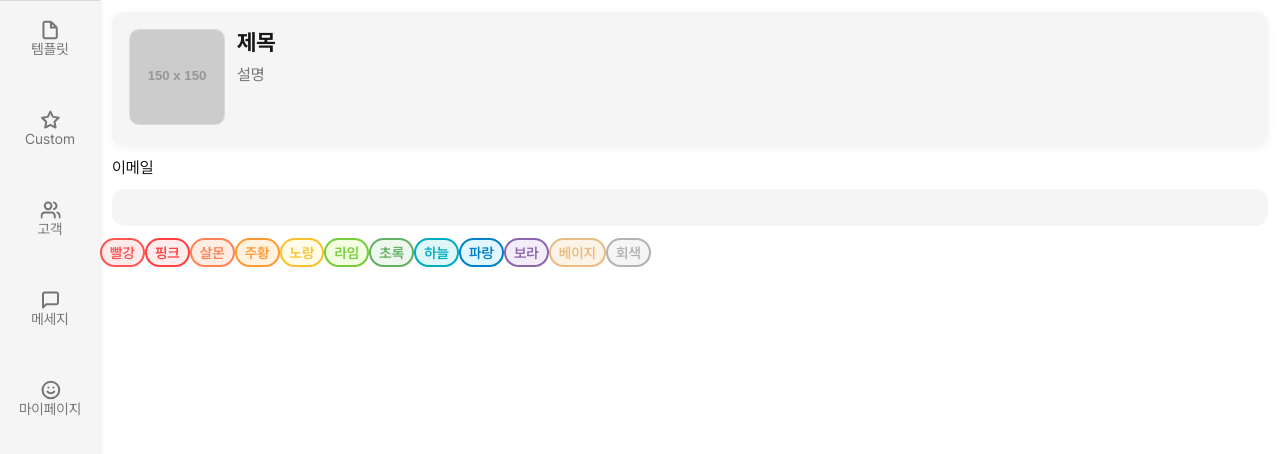
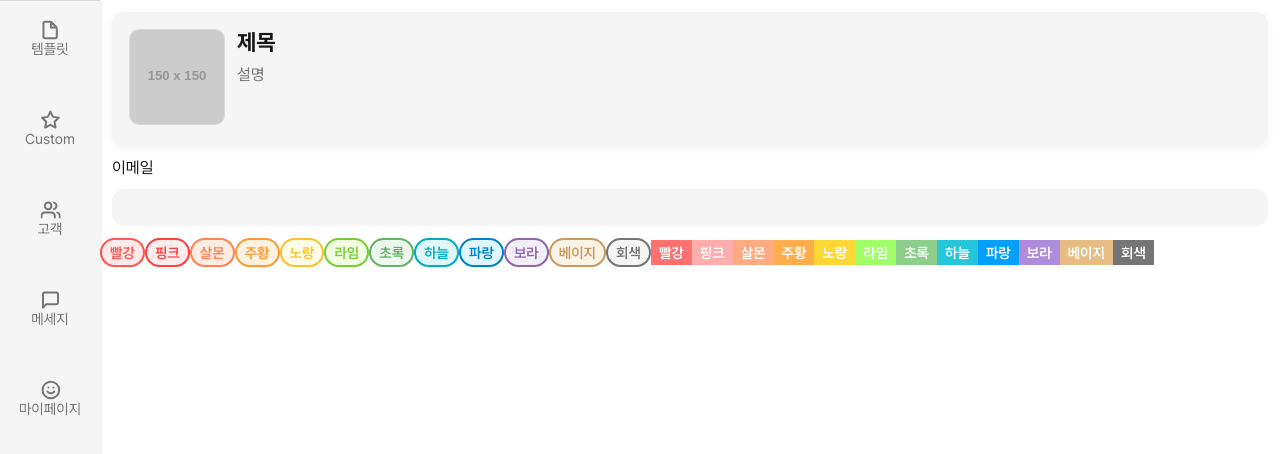
Before and after one commit to yulmam/ssenbi, a Next.js app: page /example in a window 1280 px wide. Shown: the top 454 px of the page. Built offline with nearby package versions, Linux system fonts and the light colour scheme.

Commit message:
feat: border tag, filled tag 추가 #S11P31A109-16 #done

```diff
--- a/src/app/(pages)/example/page.tsx
+++ b/src/app/(pages)/example/page.tsx
@@ -1,6 +1,7 @@
 import ContentCard from "@/app/components/common/ContentCard";
 import InputField from "@/app/components/common/InputField";
-import Tag from "@/app/components/common/Tag";
+import BorderTag from "@/app/components/common/BorderTag";
+import FilledTag from "@/app/components/common/FilledTag";
 
 /*
 필수!!
@@ -18,18 +19,31 @@ export default function Example() {
         description={"설명"}
       />
       <InputField label="이메일" type="email" />
-      <Tag color="RED" tagName="빨강" />
-      <Tag color="PINK" tagName="핑크" />
-      <Tag color="SALMON" tagName="살몬" />
-      <Tag color="ORANGE" tagName="주황" />
-      <Tag color="YELLOW" tagName="노랑" />
-      <Tag color="LIME" tagName="라임" />
-      <Tag color="GREEN" tagName="초록" />
-      <Tag color="SKYBLUE" tagName="하늘" />
-      <Tag color="BLUE" tagName="파랑" />
-      <Tag color="PURPLE" tagName="보라" />
-      <Tag color="BEIGE" tagName="베이지" />
-      <Tag color="GRAY" tagName="회색" />
+      <BorderTag color="RED" tagName="빨강" />
+      <BorderTag color="PINK" tagName="핑크" />
+      <BorderTag color="SALMON" tagName="살몬" />
+      <BorderTag color="ORANGE" tagName="주황" />
+      <BorderTag color="YELLOW" tagName="노랑" />
+      <BorderTag color="LIME" tagName="라임" />
+      <BorderTag color="GREEN" tagName="초록" />
+      <BorderTag color="SKYBLUE" tagName="하늘" />
+      <BorderTag color="BLUE" tagName="파랑" />
+      <BorderTag color="PURPLE" tagName="보라" />
+      <BorderTag color="BEIGE" tagName="베이지" />
+      <BorderTag color="GRAY" tagName="회색" />
+
+      <FilledTag color="RED" tagName="빨강" />
+      <FilledTag color="PINK" tagName="핑크" />
+      <FilledTag color="SALMON" tagName="살몬" />
+      <FilledTag color="ORANGE" tagName="주황" />
+      <FilledTag color="YELLOW" tagName="노랑" />
+      <FilledTag color="LIME" tagName="라임" />
+      <FilledTag color="GREEN" tagName="초록" />
+      <FilledTag color="SKYBLUE" tagName="하늘" />
+      <FilledTag color="BLUE" tagName="파랑" />
+      <FilledTag color="PURPLE" tagName="보라" />
+      <FilledTag color="BEIGE" tagName="베이지" />
+      <FilledTag color="GRAY" tagName="회색" />
     </div>
   );
 }
--- a/src/app/components/common/Tag.css
+++ b/src/app/components/common/BorderTag.css
@@ -1,4 +1,4 @@
-.tag {
+.border-tag {
   display: inline-block;
   border: 2px solid var(--blue-300); /* This will be overridden by inline styles */
   padding: 4px 8px;
--- a/src/app/components/common/Tag.tsx
+++ b/src/app/components/common/BorderTag.tsx
@@ -1,5 +1,5 @@
 import React from "react";
-import "./Tag.css";
+import "./BorderTag.css";
 
 type TagProps = {
   color:
@@ -74,12 +74,12 @@ export default function InputField({ color, tagName }: TagProps) {
       case "BEIGE":
         return {
           backgroundColor: "var(--beige-100)",
-          borderColor: "var(--beige-500)",
+          borderColor: "var(--beige-700)",
         };
       case "GRAY":
         return {
           backgroundColor: "var(--gray-100)",
-          borderColor: "var(--gray-400)",
+          borderColor: "var(--gray-500)",
         };
       default:
         return {
@@ -93,7 +93,7 @@ export default function InputField({ color, tagName }: TagProps) {
 
   return (
     <div
-      className="tag"
+      className="border-tag"
       style={{
         backgroundColor: backgroundColor,
         borderColor: borderColor,
--- /dev/null
+++ b/src/app/components/common/FilledTag.css
@@ -0,0 +1,7 @@
+.filled-tag {
+  display: inline-block;
+  padding: 4px 8px;
+  font-size: 0.9rem;
+  color: var(--bg-default);
+  font-weight: 600;
+}
--- /dev/null
+++ b/src/app/components/common/FilledTag.tsx
@@ -0,0 +1,91 @@
+import React from "react";
+import "./FilledTag.css";
+
+type TagProps = {
+  color:
+    | "RED"
+    | "PINK"
+    | "SALMON"
+    | "ORANGE"
+    | "YELLOW"
+    | "GREEN"
+    | "LIME"
+    | "SKYBLUE"
+    | "BLUE"
+    | "PURPLE"
+    | "BEIGE"
+    | "GRAY";
+  tagName: string;
+};
+
+export default function InputField({ color, tagName }: TagProps) {
+  const getColorValues = (color: TagProps["color"]) => {
+    switch (color) {
+      case "RED":
+        return {
+          backgroundColor: "var(--red-500)",
+        };
+      case "ORANGE":
+        return {
+          backgroundColor: "var(--orange-500)",
+        };
+      case "YELLOW":
+        return {
+          backgroundColor: "var(--yellow-600)",
+        };
+      case "GREEN":
+        return {
+          backgroundColor: "var(--green-500)",
+        };
+      case "LIME":
+        return {
+          backgroundColor: "var(--lime-500)",
+        };
+      case "SKYBLUE":
+        return {
+          backgroundColor: "var(--sky-blue-500)",
+        };
+      case "BLUE":
+        return {
+          backgroundColor: "var(--blue-500)",
+        };
+      case "PURPLE":
+        return {
+          backgroundColor: "var(--purple-500)",
+        };
+      case "PINK":
+        return {
+          backgroundColor: "var(--pink-300)",
+        };
+      case "SALMON":
+        return {
+          backgroundColor: "var(--salmon-500)",
+        };
+      case "BEIGE":
+        return {
+          backgroundColor: "var(--beige-500)",
+        };
+      case "GRAY":
+        return {
+          backgroundColor: "var(--gray-500)",
+        };
+      default:
+        return {
+          backgroundColor: "var(--gray-500)",
+        };
+    }
+  };
+
+  const { backgroundColor } = getColorValues(color);
+
+  return (
+    <div
+      className="filled-tag"
+      style={{
+        backgroundColor: backgroundColor,
+      }}
+    >
+      {tagName}
+    </div>
+  );
+}
```
